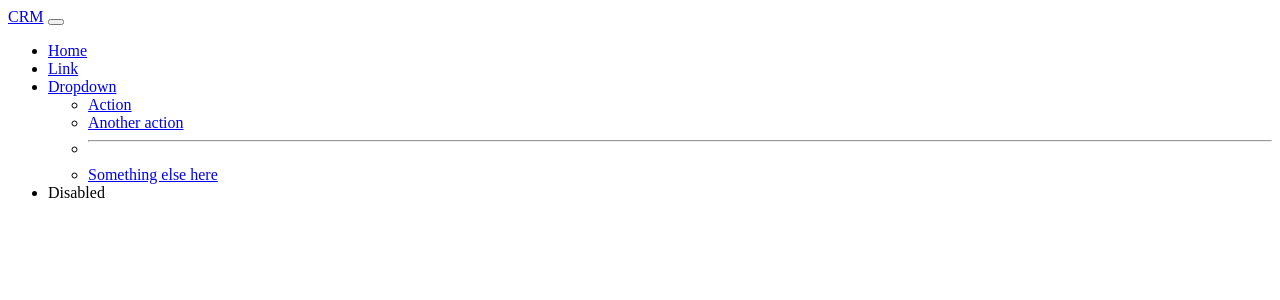
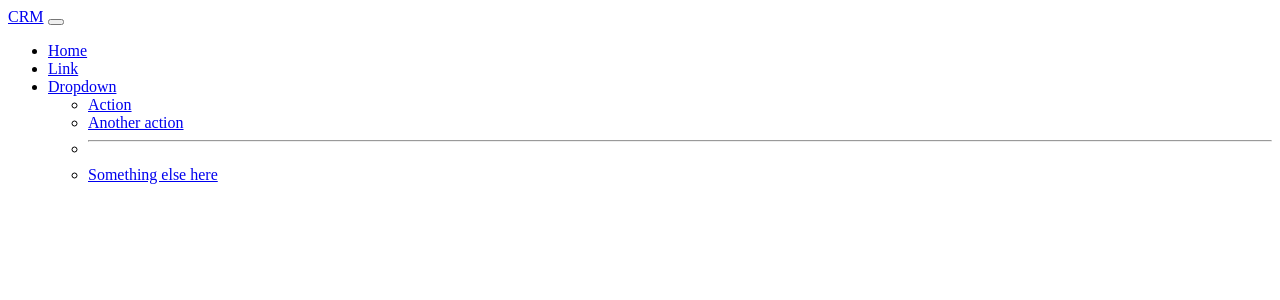
Before and after one commit to ahmed-elarosi/crm, a Django app: template website/templates/navbar.html in a window 1280 px wide. Shown: the top 300 px of the page. Run offline with Django 5.2, Linux system fonts and the light colour scheme; the template is opened without the code that fills it, so the values that code supplies are empty.

Commit message:
delete disabled li in the navbar

```diff
--- a/website/templates/navbar.html
+++ b/website/templates/navbar.html
@@ -27,9 +27,6 @@
                         <li><a class="dropdown-item" href="#">Something else here</a></li>
                     </ul>
                 </li>
-                <li class="nav-item">
-                    <a class="nav-link disabled" aria-disabled="true">Disabled</a>
-                </li>
             </ul>
             <!-- <form class="d-flex" role="search">
                 <input class="form-control me-2" type="search" placeholder="Search" aria-label="Search" />
```
